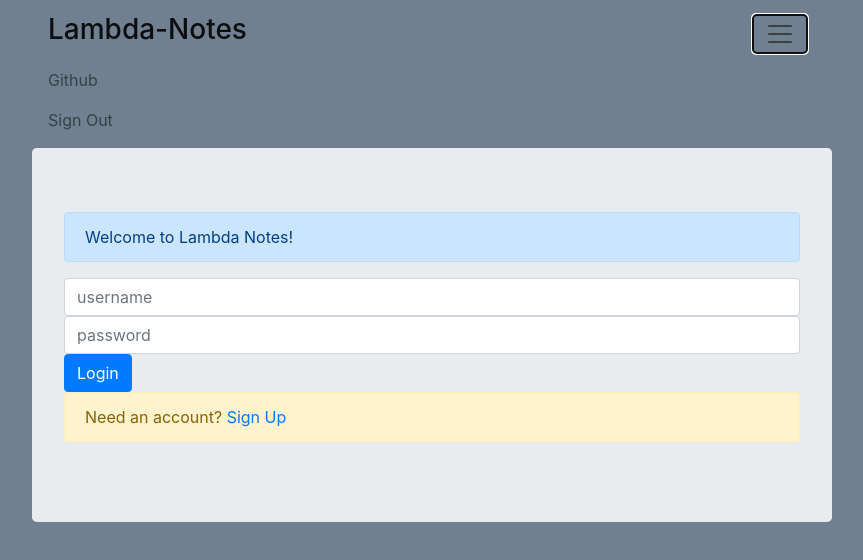
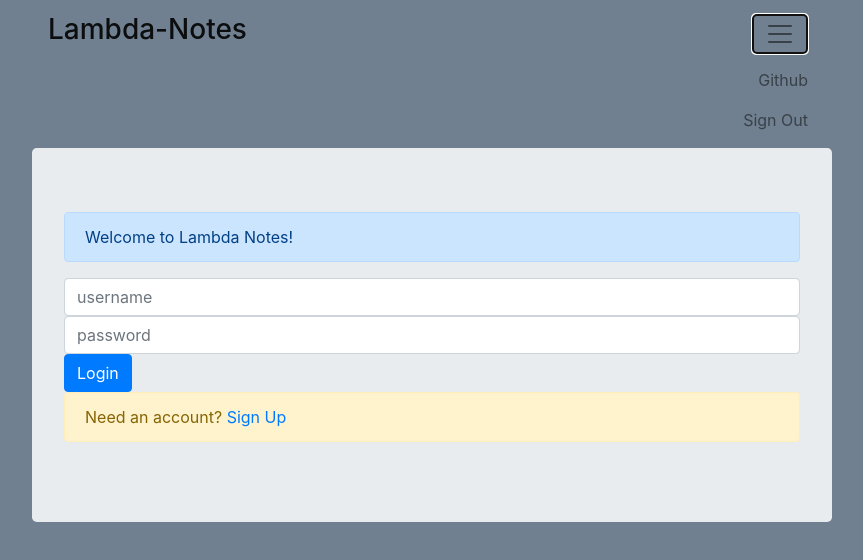
Before and after one commit to groov1234/lambda-notes, a React (Create React App) app in the folder client/: page /#/ in a window 1280 px wide. Both pictures are taken after a click on the button 988 px from the left and 33 px from the top of the page. Shown: the top 560 px of the page, without its empty margins (208-1071 px from the left). Built offline with nearby package versions, Linux system fonts and the light colour scheme.

Commit message:
dropdown menu shift right try #3

```diff
--- a/client/src/Components/navi.js
+++ b/client/src/Components/navi.js
@@ -44,23 +44,18 @@ class Navi extends Component {
                         className="mr-2"
                     />
                     <Collapse isOpen={!this.state.collapsed} navbar>
-                        <Nav navbar>
+                        <Nav
+                            className="text-right
+                                    mr-2"
+                            navbar
+                        >
                             <NavItem>
-                                <NavLink
-                                    text-right
-                                    mr-2
-                                    href="https://github.com/groov1234/lambda-notes"
-                                >
+                                <NavLink href="https://github.com/groov1234/lambda-notes">
                                     Github
                                 </NavLink>
                             </NavItem>
                             <NavItem>
-                                <NavLink
-                                    text-right
-                                    mr-2
-                                    href="/"
-                                    onClick={this.logOut}
-                                >
+                                <NavLink href="/" onClick={this.logOut}>
                                     Sign Out
                                 </NavLink>
                             </NavItem>
```
